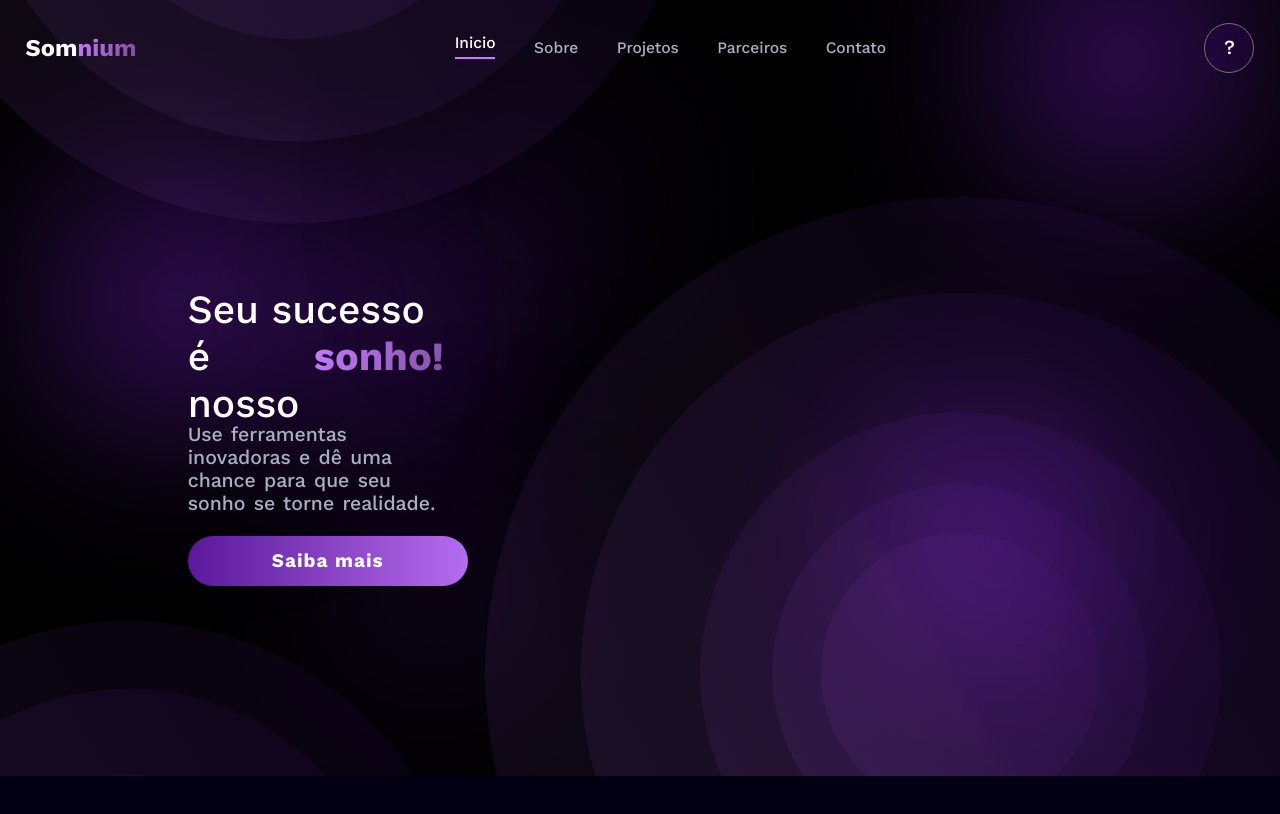
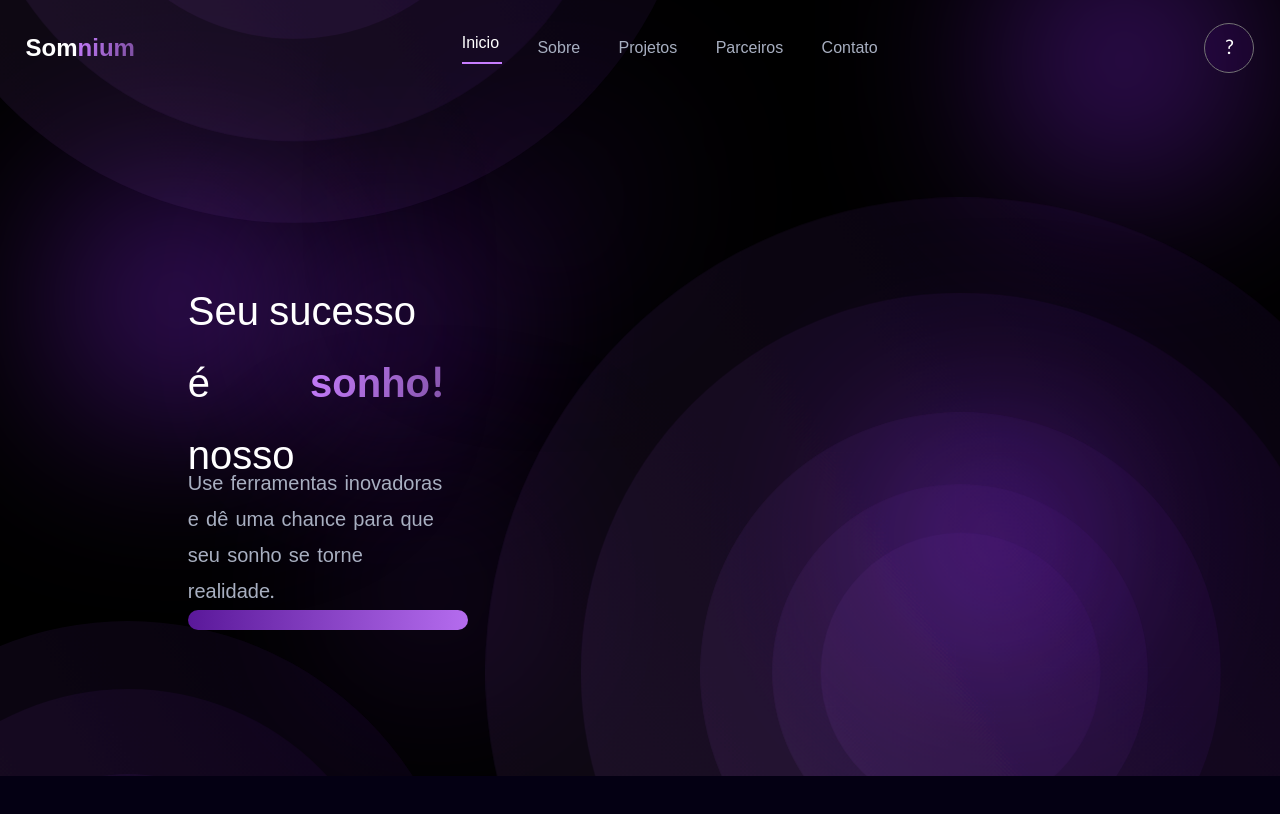
Before and after one commit to Somnium-Git/landing-page, a Next.js app in the folder frontend/: page / in a window 1280 px wide. Shown: the top 814 px of the page. Built offline with nearby package versions, Linux system fonts and the light colour scheme.

Commit message:
upd fonte nova kantumruy

```diff
--- a/frontend/src/app/globals.css
+++ b/frontend/src/app/globals.css
@@ -1,10 +1,10 @@
 @import "tailwindcss";
 @font-face{
-  font-family: KantumruyPro;
-  src: url('../assets/fonts/KantumruyPro-Regular.ttf') format('truetype');
+  font-family: Kantumruy;
+  src: url('../assets/fonts/Kantumruy-Regular.ttf') format('truetype');
 }
 @theme{
-  --font-KantumruyPro: KantumruyPro, "sans-serif";
+  --font-Kantumruy: Kantumruy, "sans-serif";
 }
 
 @layer utilities {
@@ -57,7 +57,7 @@
 body {
   background: var(--background);
   color: var(--foreground);
-  font-family: "KantumruyPro", sans-serif;
+  font-family: "Kantumruy", sans-serif;
   line-height: normal;
   font-weight: 500;
   overflow-x: hidden;
--- a/frontend/src/components/Header/Header.tsx
+++ b/frontend/src/components/Header/Header.tsx
@@ -1,6 +1,6 @@
 'use client'
 
-import styles from "./Header.module.css";
+// import styles from "./Header.module.css";
 import { useRef, useState, useEffect } from "react";
 import Text from "../Text/Text";
 
@@ -67,7 +67,7 @@ export default function Header() {
 
   return (
     <header
-    className="text-white font-KantumruyPro w-full h-[12dvh] flex justify-between items-center p-[2dvw]"
+    className="text-white w-full h-[12dvh] flex justify-between items-center p-[2dvw]"
     >
       <div className="font-bold cursor-pointer flex"><Text color="#FFFFFF" size="1.5rem">Som</Text><Text isGradient={true} size="1.5rem">nium</Text></div>
       <section className="flex flex-col">
```
Also changed, not shown: frontend/src/assets/fonts/Kantumruy-Regular.ttf (added).
